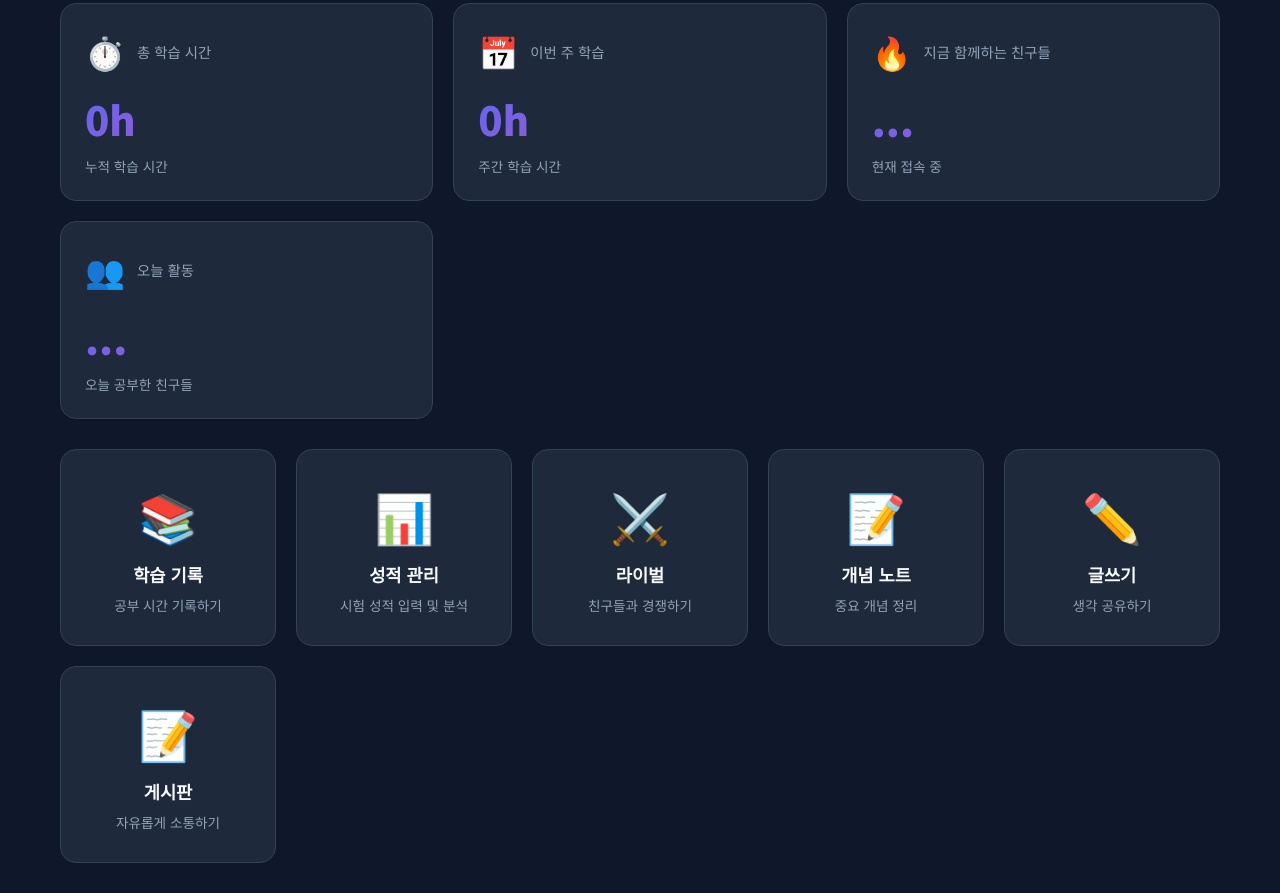
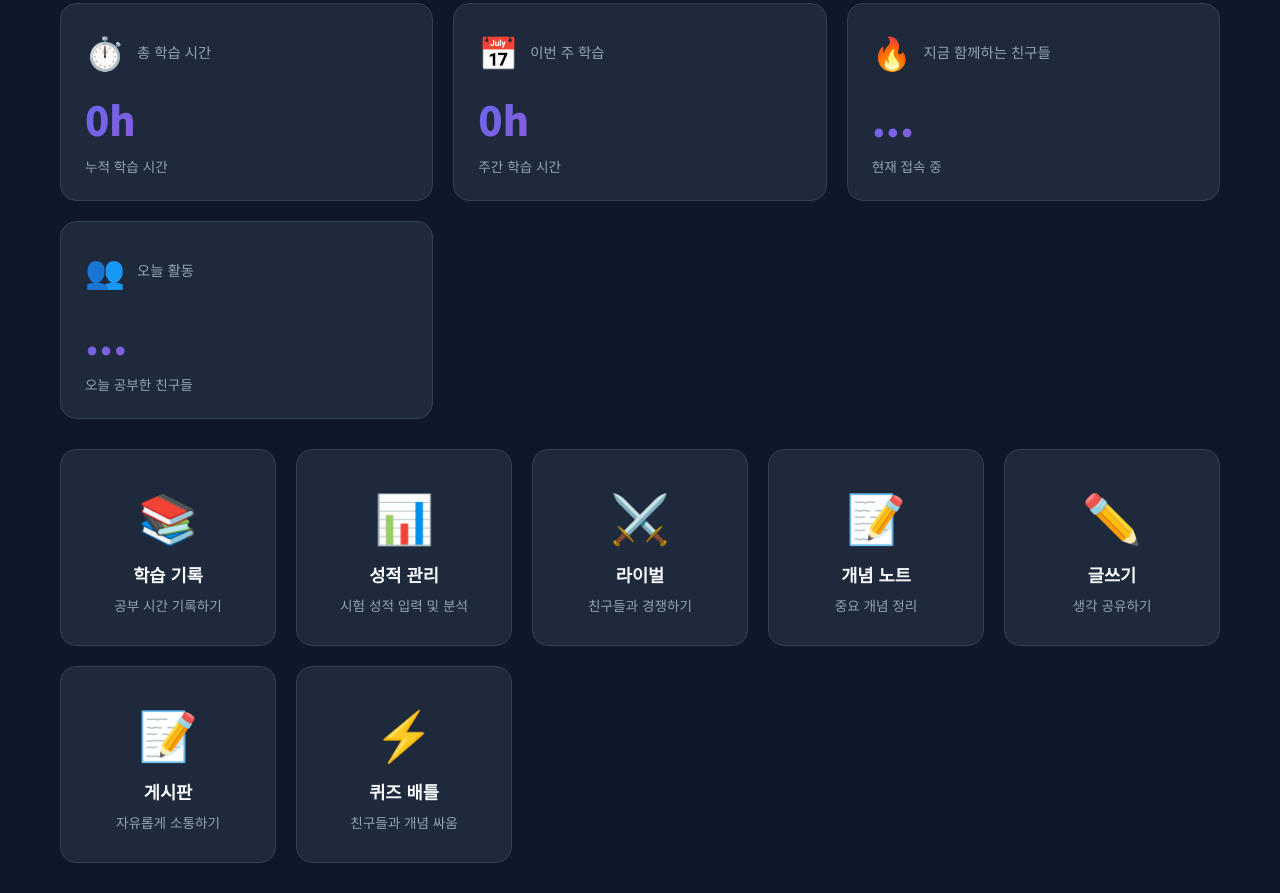
Before and after one commit to ownhong12-hue/gongbu-grow-frontend, a website: page dashboard.html in a window 1280 px wide. Shown: the part 752-1645 px from the top of the page. Drawn offline with Linux system fonts and the light colour scheme; sample sign-in values are in the browser's storage.

Commit message:
Update dashboard.html

```diff
--- a/dashboard.html
+++ b/dashboard.html
@@ -474,6 +474,11 @@
     <div class="menu-title">게시판</div>
     <div class="menu-desc">자유롭게 소통하기</div>
 </a>
+            <a href="quiz-battle.html" class="menu-card">
+    <div class="menu-icon">⚡</div>
+    <div class="menu-title">퀴즈 배틀</div>
+    <div class="menu-desc">친구들과 개념 싸움</div>
+</a>
 
         </div>
     </div>
```
